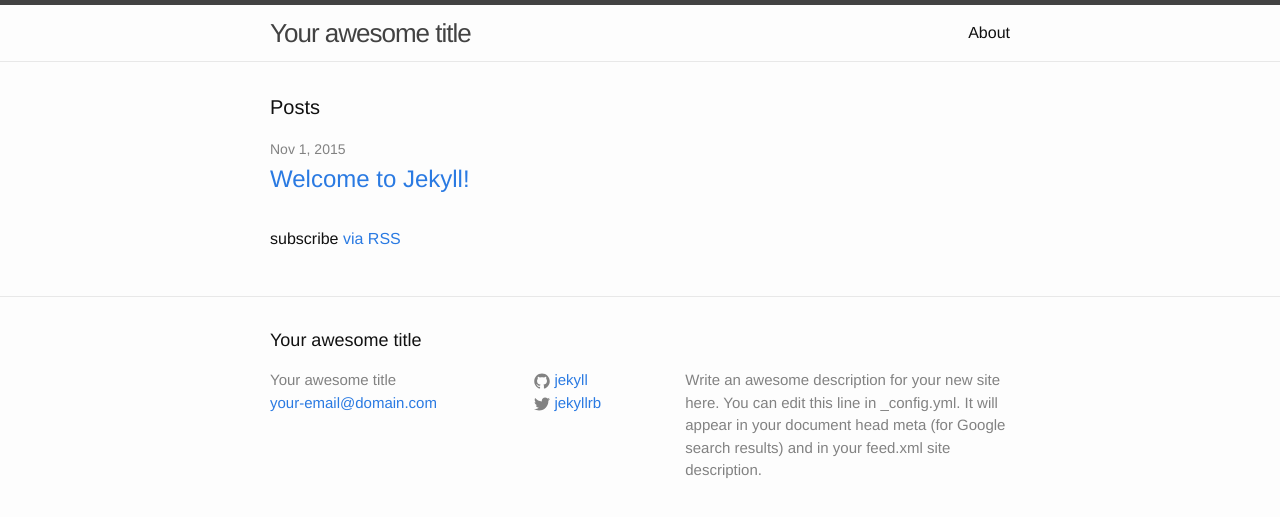
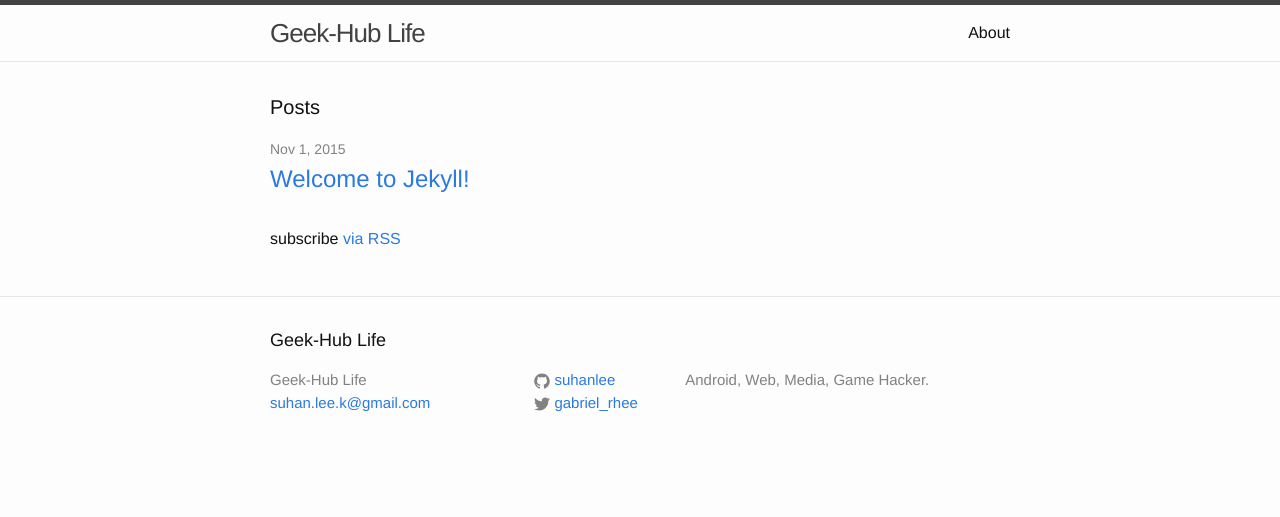
Before and after one commit to suhanlee/suhanlee.github.io, a Jekyll site: the page built from index.html, in a window 1280 px wide. Shown: the top 517 px of the page. Built offline with Jekyll 4.4.1, drawn with Linux system fonts in a browser that asks for light colours.

Commit message:
set up blog

```diff
--- a/_config.yml
+++ b/_config.yml
@@ -6,16 +6,14 @@
 # 'jekyll serve'. If you change this file, please restart the server process.
 
 # Site settings
-title: Your awesome title
-email: your-email@domain.com
+title: Geek-Hub Life
+email: suhan.lee.k@gmail.com
 description: > # this means to ignore newlines until "baseurl:"
-  Write an awesome description for your new site here. You can edit this
-  line in _config.yml. It will appear in your document head meta (for
-  Google search results) and in your feed.xml site description.
+  Android, Web, Media, Game Hacker.
 baseurl: "" # the subpath of your site, e.g. /blog
-url: "http://yourdomain.com" # the base hostname & protocol for your site
-twitter_username: jekyllrb
-github_username:  jekyll
+url: "http://suhanlee.github.io" # the base hostname & protocol for your site
+twitter_username: gabriel_rhee
+github_username:  suhanlee
 
 # Build settings
 markdown: kramdown
```
Also changed, not shown: 1 other file.
